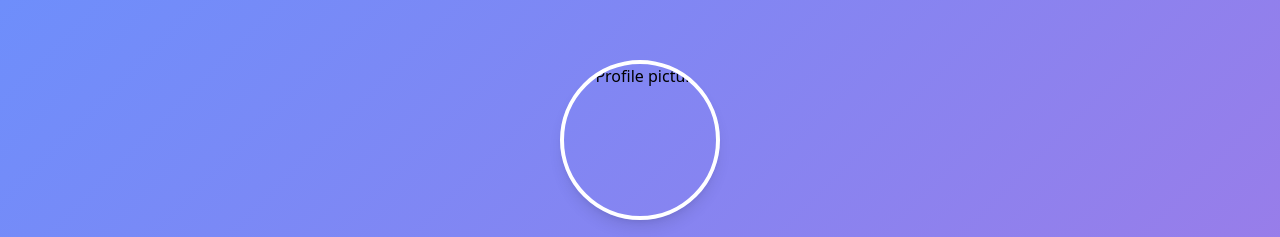
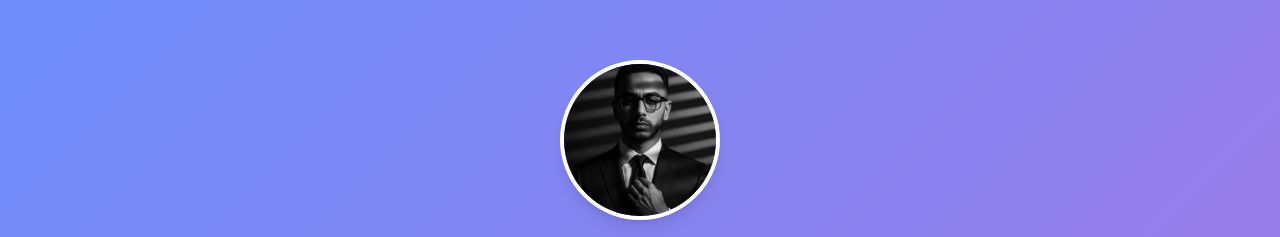
Before and after one commit to TAREKTIKO/TAREKTIKO-My-Contact-Profile, a plain HTML site: page index.html in a window 1280 px wide. Shown: the top 237 px of the page. Drawn offline with nearby package versions, Linux system fonts and the light colour scheme.

Commit message:
Update index.html

```diff
--- a/index.html
+++ b/index.html
@@ -51,7 +51,7 @@
         <div class="text-center mb-10">
             <div class="flex justify-center mb-6">
                 <div class="relative rounded-full border-4 border-white shadow-lg w-24 h-24 md:w-32 md:h-32 lg:w-40 lg:h-40 overflow-hidden">
-                    <img src=".../tarek.jpg" alt="Profile picture" class="w-full h-full object-cover" />
+                    <img src="\tarek.jpg" alt="Profile picture" class="w-full h-full object-cover" />
                 </div>
             </div>
             <h1 class="text-2xl sm:text-3xl md:text-4xl font-bold text-white mb-2">Connect With Me</h1>
```
